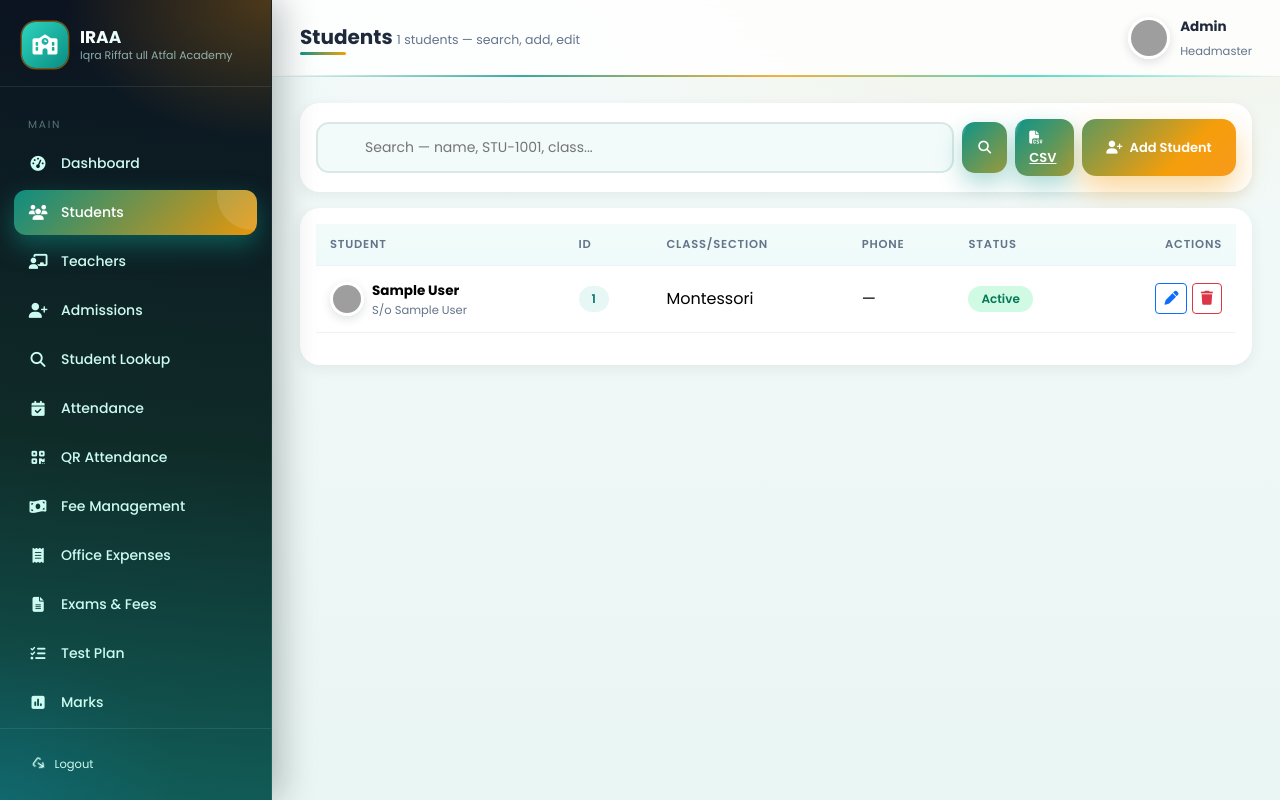
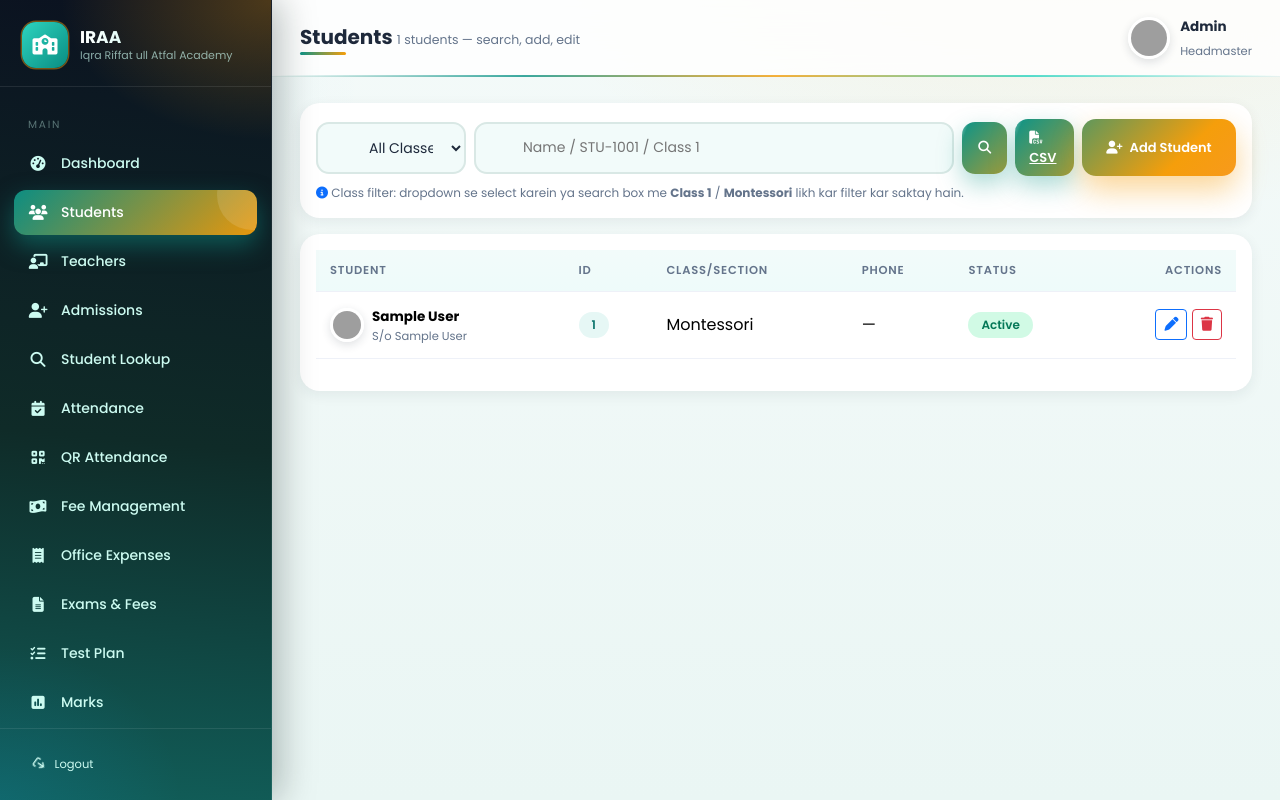
Before and after one commit to Asad0312/LaravelTestStudentPortal, a Laravel app: page /admin/students in a window 1280 px wide. Run offline with Laravel 12, Linux system fonts and the light colour scheme; the visitor is signed in with stand-in values (Sample User, id 1); data comes from the database, SQL or seed files in the repository; grey boxes are pictures that could not be loaded.

Commit message:
add class filter with class 1 search support

```diff
--- a/app/Http/Controllers/Admin/StudentController.php
+++ b/app/Http/Controllers/Admin/StudentController.php
@@ -21,6 +21,15 @@ class StudentController extends Controller
     {
         $q = trim((string) $request->query('q', ''));
 
+        // "Class 1" ya "Montessori" search box me likha ho to class filter samjho.
+        $classFilter = Student::parseClassFilter($request->query('class'));
+        if ($classFilter === null && $q !== '') {
+            $classFilter = Student::parseClassFilter($q);
+            if ($classFilter !== null) {
+                $q = '';
+            }
+        }
+
         $students = Student::query()
             ->when($q !== '', function ($query) use ($q) {
                 $query->where(function ($w) use ($q) {
@@ -30,13 +39,15 @@ class StudentController extends Controller
                         ->orWhere('class_no', 'like', "%{$q}%");
                 });
             })
+            ->when($classFilter !== null, fn ($query) => Student::filterByClass($query, $classFilter))
             ->orderByRaw(Sql::numericSuffix('student_id'))
             ->get();
 
         return view('admin.students', [
-            'students' => $students,
-            'q'        => $q,
-            'nextId'   => Student::nextStudentId(),
+            'students'    => $students,
+            'q'           => $q,
+            'classFilter' => $classFilter,
+            'nextId'      => Student::nextStudentId(),
         ]);
     }
 
--- a/app/Models/Student.php
+++ b/app/Models/Student.php
@@ -52,6 +52,40 @@ class Student extends Model
     public static function defaultPassword(string $name): string
     {
         return strtolower(preg_replace('/\s+/', '', $name)) . '123';
+    }
+
+    /**
+     * Accepts "0", "1", "class 1", "Class 1", "montessori" etc.
+     * Returns 0-8 or null when it is not a class filter.
+     */
+    public static function parseClassFilter(?string $value): ?int
+    {
+        $v = strtolower(trim((string) $value));
+        if ($v === '') {
+            return null;
+        }
+        if (in_array($v, ['montessori', 'montessory', 'm'], true)) {
+            return 0;
+        }
+        if (preg_match('/^(?:class|cls|class-)\s*[:#]?\s*([0-8])$/', $v, $m)) {
+            return (int) $m[1];
+        }
+        if (preg_match('/^([0-8])$/', $v)) {
+            return (int) $v;
+        }
+
+        return null;
+    }
+
+    /** Apply a class filter to a student query (Montessori = 0). */
+    public static function filterByClass($query, ?int $class)
+    {
+        if ($class === null) {
+            return $query;
+        }
+
+        return $query->where('stream', '<>', 'madarsa')
+            ->whereRaw('COALESCE(class_level, class_no) = ?', [$class]);
     }
 
     /** Label for a numeric class level (0 = Montessori). */
--- a/resources/views/admin/students.blade.php
+++ b/resources/views/admin/students.blade.php
@@ -6,9 +6,19 @@
 @section('content')
 <div class="card card-soft p-3 mb-3">
   <div class="d-flex flex-wrap gap-2 justify-content-between align-items-center">
-    <form method="get" action="{{ url('admin/students') }}" class="d-flex gap-2" style="min-width:280px;flex:1;">
-      <input class="form-ctrl" type="text" name="q" value="{{ $q }}" placeholder="Search — name, STU-1001, class..." style="flex:1;" />
+    <form method="get" action="{{ url('admin/students') }}" class="d-flex flex-wrap gap-2" style="min-width:280px;flex:1;">
+      <select class="form-ctrl" name="class" style="max-width:150px;">
+        <option value="">All Classes</option>
+        <option value="0" {{ $classFilter === 0 ? 'selected' : '' }}>Montessori</option>
+        @for($i = 1; $i <= 8; $i++)
+          <option value="{{ $i }}" {{ $classFilter === $i ? 'selected' : '' }}>Class {{ $i }}</option>
+        @endfor
+      </select>
+      <input class="form-ctrl" type="text" name="q" value="{{ $q }}" placeholder="Name / STU-1001 / Class 1" style="flex:1;min-width:180px;" />
       <button class="btn-grad" style="padding:9px 16px;font-size:13px;" type="submit"><i class="fa-solid fa-magnifying-glass"></i></button>
+      @if($q !== '' || $classFilter !== null)
+        <a class="btn btn-light" style="padding:9px 14px;font-size:13px;" href="{{ url('admin/students') }}">Clear</a>
+      @endif
     </form>
     <div class="d-flex gap-2">
       <a class="btn-grad" style="padding:9px 14px;font-size:13px;" href="{{ url('admin/export/students') }}"><i class="fa-solid fa-file-csv me-1"></i> CSV</a>
@@ -16,6 +26,10 @@
         <i class="fa-solid fa-user-plus me-1"></i> Add Student
       </button>
     </div>
+  </div>
+  <div class="muted mt-2" style="font-size:12px;">
+    <i class="fa-solid fa-circle-info text-primary"></i>
+    Class filter: dropdown se select karein ya search box me <b>Class 1</b> / <b>Montessori</b> likh kar filter kar saktay hain.
   </div>
 </div>
 
```
Also changed, not shown: app/Http/Controllers/Admin/FeeController.php (+11 -0 lines), resources/views/admin/fees.blade.php (+12 -4 lines), 2 other files.
